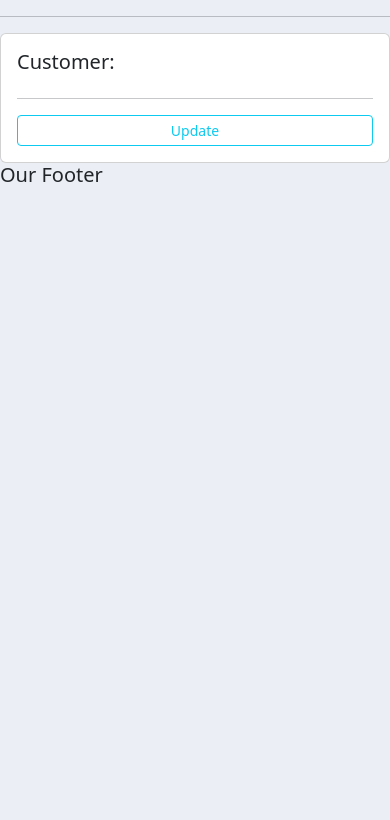
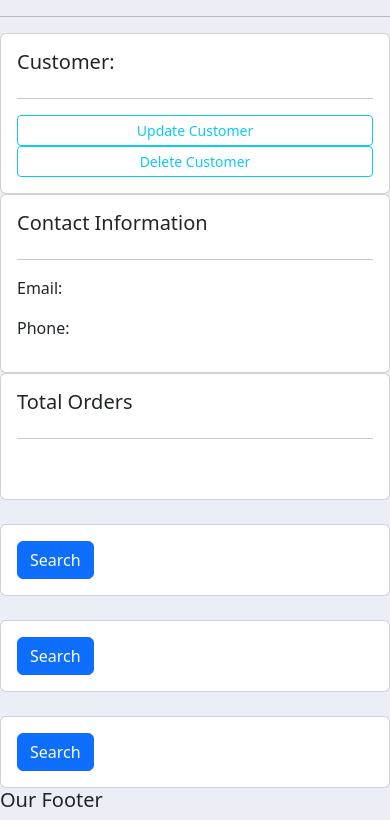
Before and after one commit to Roshanshres/crm, a Django app: page /customer/ in a window 390 px wide. Shown: the part 56-876 px from the top of the page. Before the commit the page ends 238 px from the top, so only its background shows below. Run offline with Django 4.2, Linux system fonts and the light colour scheme.

Commit message:
rows addes

```diff
--- a/accounts/templates/accounts/customer.html
+++ b/accounts/templates/accounts/customer.html
@@ -7,9 +7,68 @@
         <div class="card card-body">
             <h5> Customer:</h5>
             <hr>
-            <a class = "btn btn-outline-info btn-sm btn-block" href=""> Update</a>
+            <a class = "btn btn-outline-info btn-sm btn-block" href=""> Update Customer</a>
+            <a class = "btn btn-outline-info btn-sm btn-block" href=""> Delete Customer</a>
+
+        </div>
+    </div>
+
+    <div class ="col-md">
+        <div class = "card card-body">
+            <h5> Contact Information </h5>
+            <hr>
+            <p> Email: </p>
+            <p> Phone: </p>
+
+        </div>
+    </div>
+
+    <div class ="col-md">
+        <div class="card card-body">
+            <h5> Total Orders </h5>
+            <hr>
+            <h1 style="text-align: center; padding : 10px"></h1>
         </div>
     </div>
 </div>
 
+
+<br>
+<div class="row">
+    <div class="col">
+        <div class="card card-body">
+            <form method="get">
+                <button class ="btn btn-primary" type="submit"> Search </button>
+            </form>
+        </div>
+    </div>
+</div>
+
+<br>
+<div class="row">
+    <div class="col">
+        <div class="card card-body">
+            <form method="get">
+                <button class="btn btn-primary" type="submit">Search</button>
+
+            </form>
+        </div>
+    </div>
+</div>
+
+<br>
+<div class="row">
+    <div class="col">
+        <div class ="card card-body">
+            <form method="get">
+                <button class="btn btn-primary" type="submit">Search</button>
+            </form>
+        </div>
+
+    </div>
+</div>
+
+
+
+
 {% endblock %}
```
